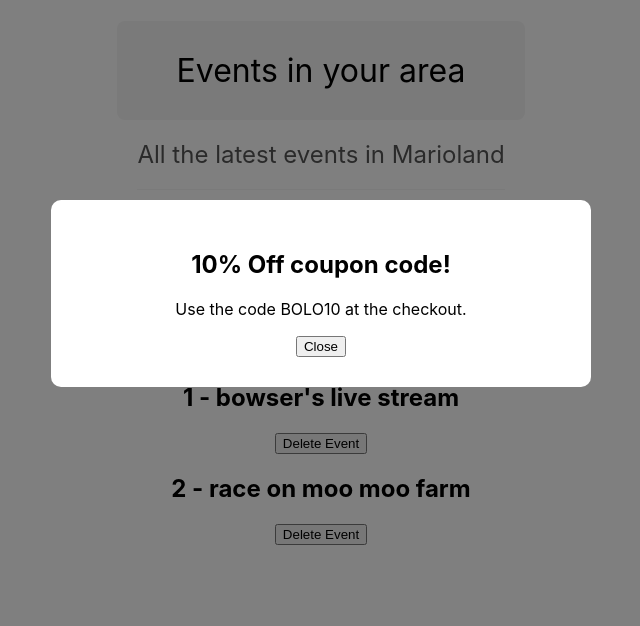
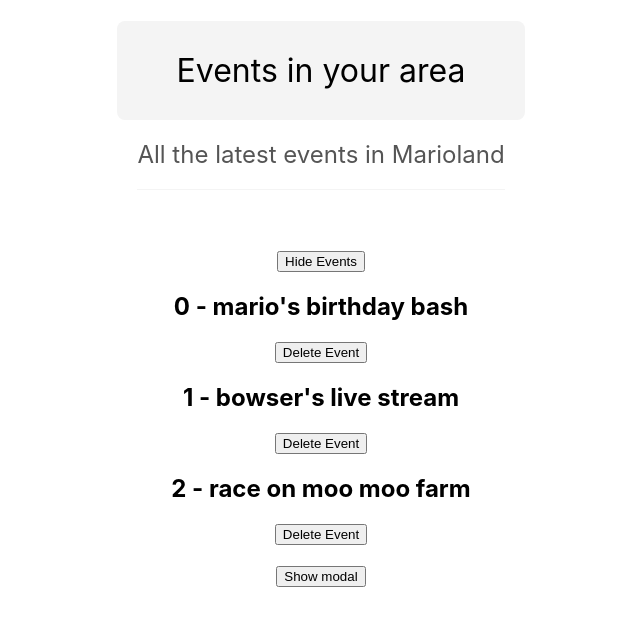
Before and after one commit to andreaiaia/react_firebase, a React (Create React App) app in the folder chap3/: page / in a window 1280 px wide. Shown: the top 626 px of the page, without its empty margins (319-959 px from the left). Built offline with nearby package versions, Linux system fonts and the light colour scheme.

Commit message:
finish chap3

```diff
--- a/chap3/src/App.jsx
+++ b/chap3/src/App.jsx
@@ -1,11 +1,11 @@
 import './App.css';
-import React from 'react';
 import { useState } from 'react';
 import Title from './components/Title';
 import Modal from './components/Modal';
+import EventList from './components/EventList';
 
 function App() {
-  const [showModal, setShowModal] = useState(true);
+  const [showModal, setShowModal] = useState(false);
   const [showEvents, setShowEvents] = useState(true);
   const [events, setEvents] = useState([
     {title: "mario's birthday bash", id: 1},
@@ -19,7 +19,7 @@
 
   const handleClick = (id) => {
     setEvents((prevEvents) => {
-      prevEvents.filter((event) => {
+      return prevEvents.filter((event) => {
         return id !== event.id;
     })});
     console.log(id);
@@ -41,12 +41,7 @@
         <button onClick={() => {setShowEvents(true)}}>Show Events</button>
       </div>
       )}
-      {showEvents && events.map((event, index) => (
-        <React.Fragment key={event.id}>
-          <h2>{index} - {event.title}</h2>
-          <button onClick={() => {handleClick(event.id)}}>Delete Event</button>
-        </React.Fragment>
-      ))}
+      {showEvents && <EventList events={events} handleClick={handleClick} />}
 
       {showModal && (
         <Modal handleClose={handleClose}>
@@ -54,6 +49,14 @@
           <p>Use the code BOLO10 at the checkout.</p>
         </Modal>
       )}
+      {!showModal && (
+        <div>
+          <br />
+          <button onClick={() => {setShowModal(true)}}>
+            Show modal
+          </button>
+        </div>
+      )}
     </div>
   );
 }
--- /dev/null
+++ b/chap3/src/components/EventList.jsx
@@ -0,0 +1,14 @@
+import React from "react";
+
+export default function EventList({ events, handleClick }) {
+  return (
+    <div>
+        {events.map((event, index) => (
+            <React.Fragment key={event.id}>
+                <h2>{index} - {event.title}</h2>
+                <button onClick={() => {handleClick(event.id)}}>Delete Event</button>
+            </React.Fragment>
+        ))}
+    </div>
+  );
+}
--- a/chap3/src/components/Modal.jsx
+++ b/chap3/src/components/Modal.jsx
@@ -1,12 +1,13 @@
+import ReactDOM from 'react-dom';
 import './Modal.css';
 
 export default function Modal({ children, handleClose }) {
-  return (
+  return ReactDOM.createPortal((
     <div className='modal-backdrop'>
       <div className='modal'>
         {children}
         <button onClick={handleClose}>Close</button>
       </div>
     </div>
-  );
+  ), document.body);
 }
```
